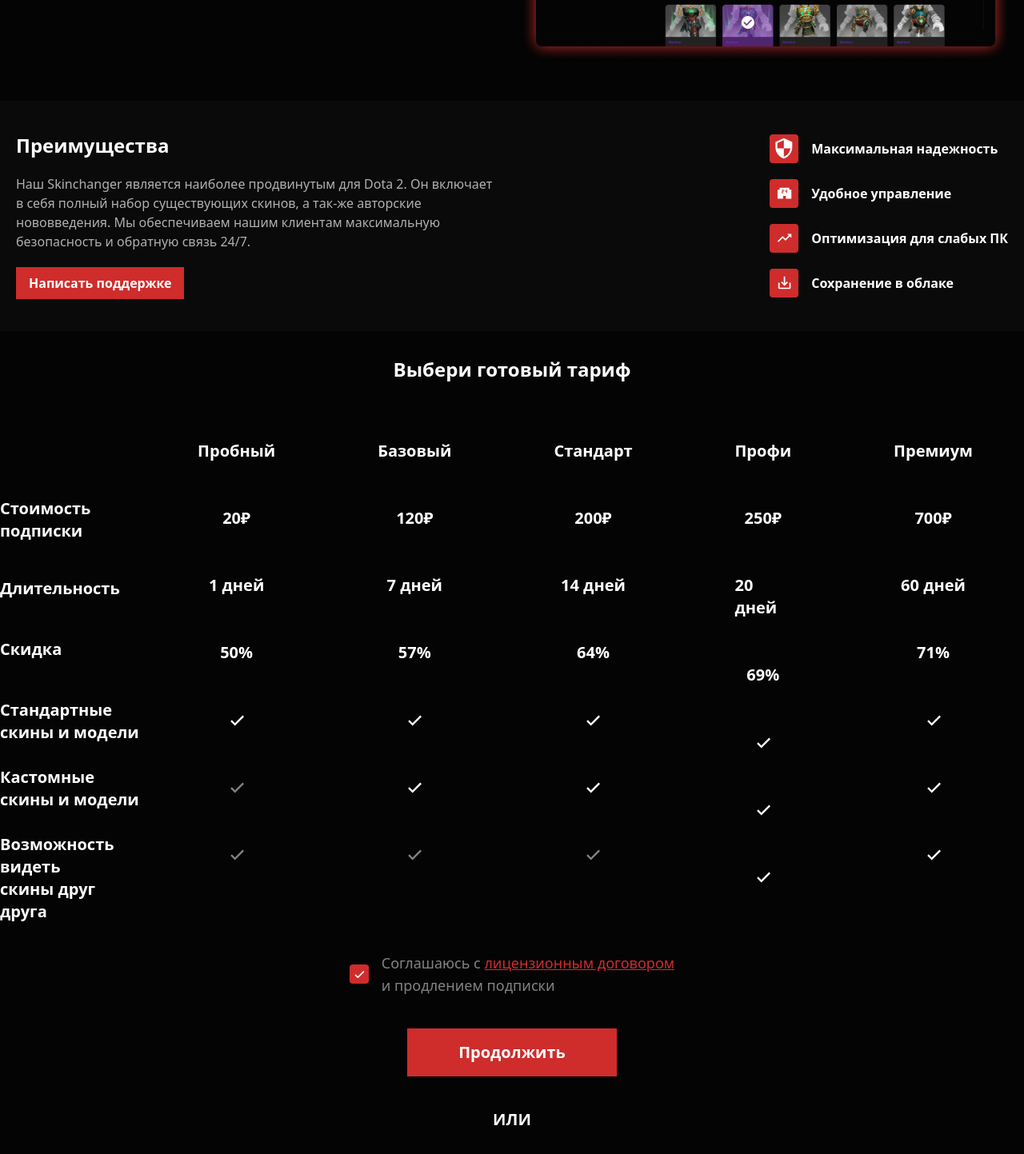
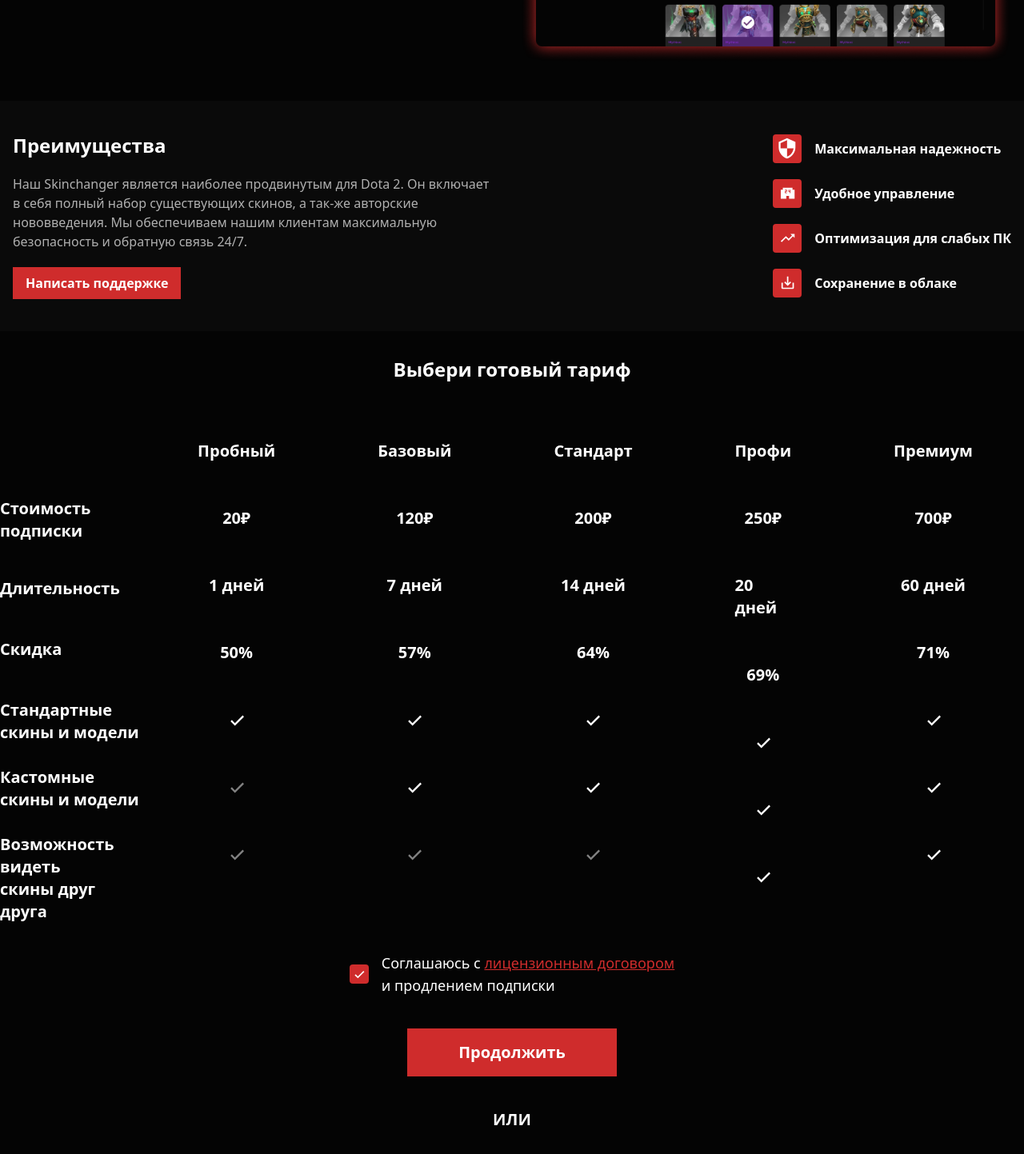
Before and after one commit to ShotMeow/cloud-skinchanger-reworked, a React (Create React App) app: page / in a window 1280 px wide. Shown: the part 952-2395 px from the top of the page at 80% size. Built offline with nearby package versions, Linux system fonts and the light colour scheme.

Commit message:
correction

```diff
--- a/src/components/Checkbox/Checkbox.tsx
+++ b/src/components/Checkbox/Checkbox.tsx
@@ -15,7 +15,7 @@ const Checkbox: React.FC<ICheckbox> = ({ isActive, setActive, children }) => {
             <div className={"rounded w-6 h-6 flex items-center justify-center transition-all " + (isActive ? 'bg-[#CF2C2C]' : 'bg-[#0A0A0A]')}>
                 <BiCheck size={20} className={"transition duration-500 ease-in-out " + (isActive ? 'scale-100' : 'scale-0')} />
             </div>
-            <span className="text-[#828282] text-lg">{children}</span>
+            <span className={"text-lg transition-all " + (isActive ? 'text-white' : 'text-[#828282]')}>{children}</span>
         </label>
     )
 }
--- a/src/pages/HomePage/Benefits/Benefits.tsx
+++ b/src/pages/HomePage/Benefits/Benefits.tsx
@@ -3,7 +3,7 @@ import Button from "../../../components/Button/Button"
 const Benefits = () => {
     return (
         <div className="text-white bg-[#0A0A0A] my-8">
-            <div className="container mx-auto px-5 py-10 grid items-center lg:grid-cols-2 gap-8 lg:flex-row">
+            <div className="container mx-auto px-4 py-10 grid items-center lg:grid-cols-2 gap-8 lg:flex-row">
                 <div className="flex flex-col items-start gap-5">
                     <h2 className="text-2xl font-bold">Преимущества</h2>
                     <p className="text-[#B0B0B0]">Наш Skinchanger является наиболее продвинутым для Dota 2. Он включает в себя полный набор существующих скинов, а так-же авторские нововведения. Мы обеспечиваем нашим клиентам максимальную безопасность и обратную связь 24/7.</p>
```
